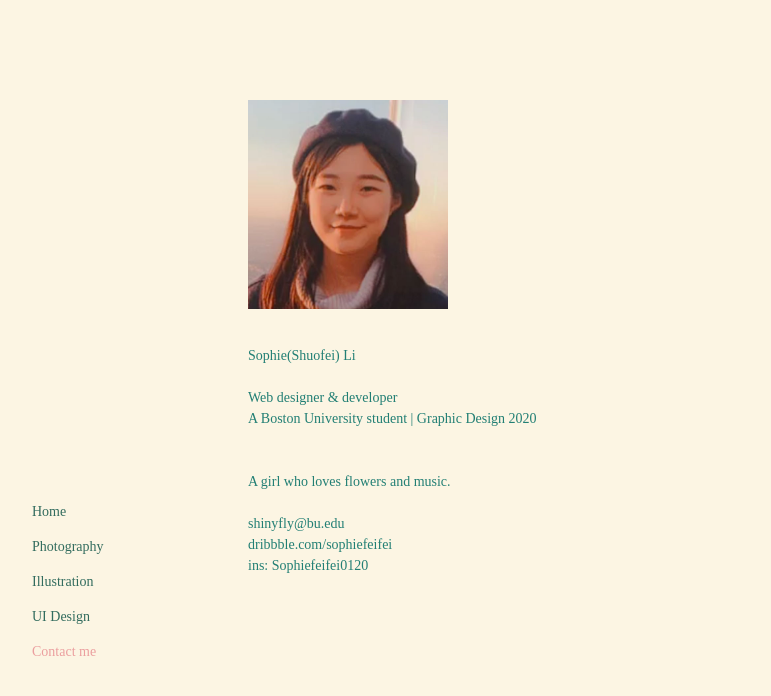
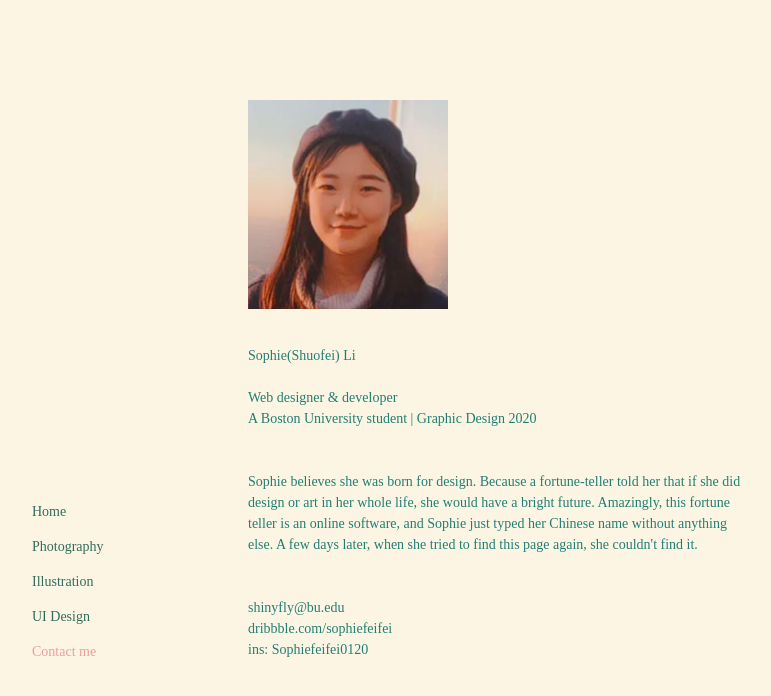
Before and after one commit to bloombird/bloombird.github.io, a plain HTML site: page contact.html in a window 1280 px wide. Shown: the whole page, without its empty margins (8-779 px from the left). Drawn offline with Linux system fonts and the light colour scheme; a web font is replaced by a local one.

Commit message:
change intro

```diff
--- a/contact.html
+++ b/contact.html
@@ -27,9 +27,10 @@
            Web designer & developer <br>
            A Boston University student | Graphic Design 2020<br>
            <br>
+           <div style="max-width: 500px;">
            <br>
-            A girl who loves flowers and music.
-
+            Sophie believes she was born for design. Because a fortune-teller told her that if she did design or art in her whole life, she would have a bright future. Amazingly, this fortune teller is an online software, and Sophie just typed her Chinese name without anything else. A few days later, when she tried to find this page again, she couldn't find it.
+            </div>
             <br>
             <br>
             shinyfly@bu.edu<br>
```
